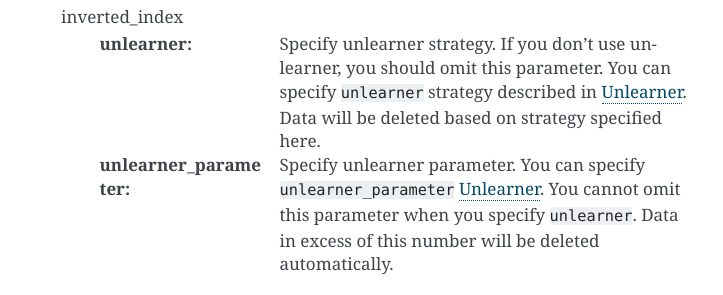
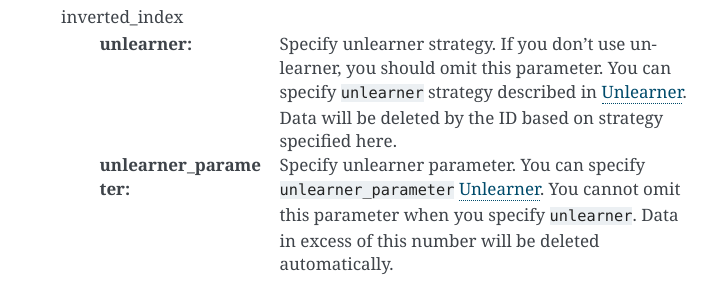
Before and after one commit to jubatus/website, a Sphinx documentation site: the page built from source/en/api_recommender.rst, in a window 1280 px wide and 900 px high, scrolled down 491 px. Shown: the part 180-475 px from the top of the window, without its empty margins (389-1112 px from the left). Built offline with Sphinx 7.4.7, drawn with Linux system fonts in a browser that asks for light colours; the version number could not be read and is left out.

Commit message:
Define the unit of unlearning (en)

```diff
--- a/source/en/api_anomaly.rst
+++ b/source/en/api_anomaly.rst
@@ -84,7 +84,7 @@ We show each field below:
         Specify unlearner strategy.
         If you don't use unlearner, you should omit this parameter.
         You can specify ``unlearner`` strategy described in :doc:`api_unlearner`.
-        Data will be deleted based on strategy specified here.
+        Data will be deleted by the ID based on strategy specified here.
 
      :unlearner_parameter:
         Specify unlearner parameter.
--- a/source/en/api_classifier.rst
+++ b/source/en/api_classifier.rst
@@ -45,7 +45,7 @@ We show each field below:
         If you don't use unlearner function, you can omit this parameter.
         You can specify ``unlearner`` strategy described in :doc:`api_unlearner`.
         Labels will be deleted based on strategy specified here.
-        When ``method`` is ``"NN"``, each data (not labels) will be deleted.
+        When ``method`` is ``"NN"``, each data ( ``labeled_datum``, not labels) will be deleted.
 
      :unlearner_parameter:
         Specify unlearner parameter.
--- a/source/en/api_recommender.rst
+++ b/source/en/api_recommender.rst
@@ -40,7 +40,7 @@ We show each field below:
         Specify unlearner strategy.
         If you don't use unlearner, you should omit this parameter.
         You can specify ``unlearner`` strategy described in :doc:`api_unlearner`.
-        Data will be deleted based on strategy specified here.
+        Data will be deleted by the ID based on strategy specified here.
 
      :unlearner_parameter:
         Specify unlearner parameter.
```
